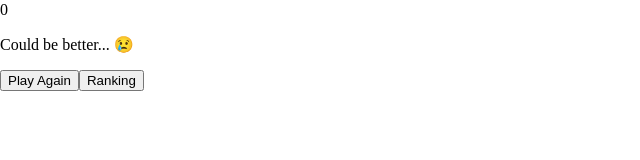
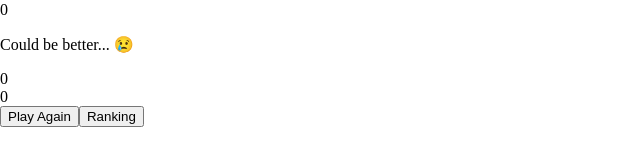
Before and after one commit to matheusmilanez96/project-trivia-react-redux, a React (Create React App) app: page /feedback in a window 1280 px wide. Shown: the part 303-463 px from the top of the page, without its empty margins (0-640 px from the left). Built offline with nearby package versions, Linux system fonts and the light colour scheme.

Commit message:
Requisito 14: Concluído

```diff
--- a/src/pages/Feedback.js
+++ b/src/pages/Feedback.js
@@ -22,7 +22,7 @@ class Feedback extends Component {
   }
 
   render() {
-    const { assertions } = this.props;
+    const { assertions, score } = this.props;
     const three = 3;
     return (
       <div className="div-feedback">
@@ -34,6 +34,8 @@ class Feedback extends Component {
             }
           </span>
         </div>
+        <div data-testid="feedback-total-score">{score}</div>
+        <div data-testid="feedback-total-question">{assertions}</div>
         <button
           id="feedback-button-play"
           data-testid="btn-play-again"
@@ -60,6 +62,7 @@ const mapStateToProps = (state) => ({
 });
 
 Feedback.propTypes = {
+  score: PropTypes.number.isRequired,
   assertions: PropTypes.number.isRequired,
   history: PropTypes.shape({
     push: PropTypes.func,
```
